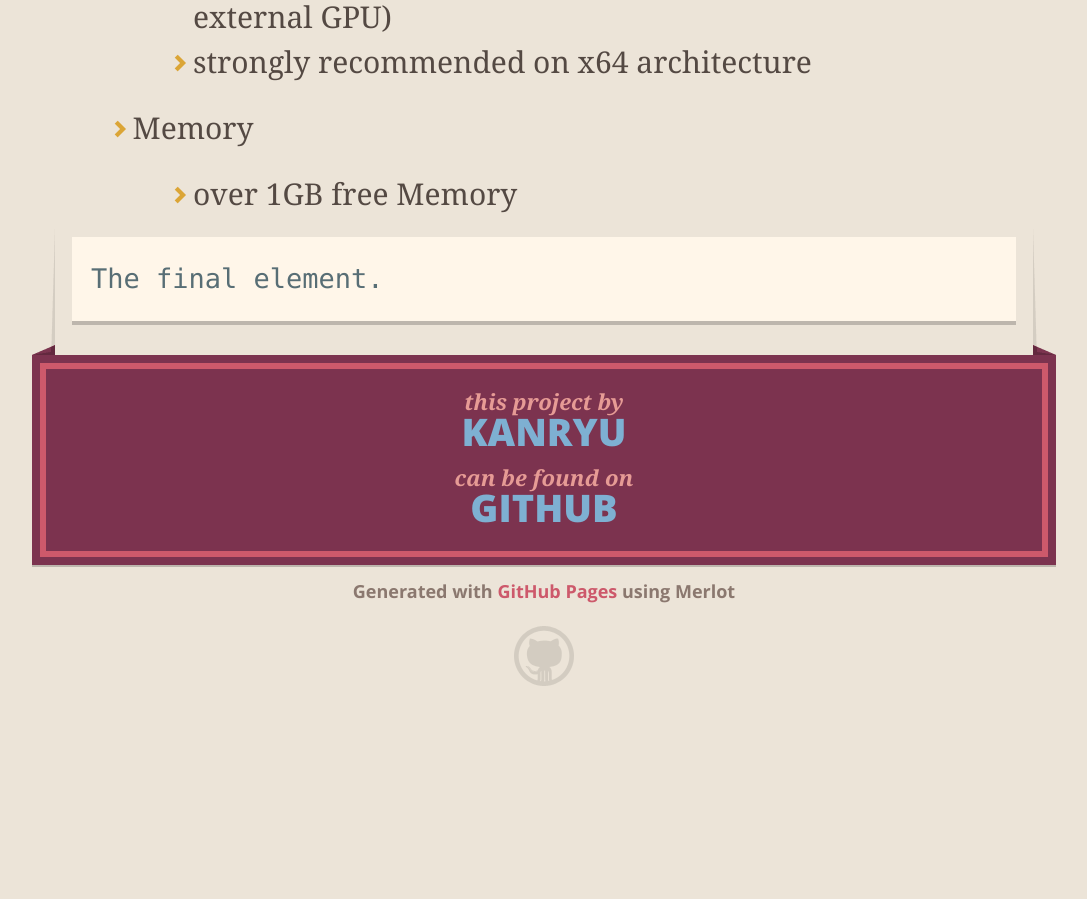
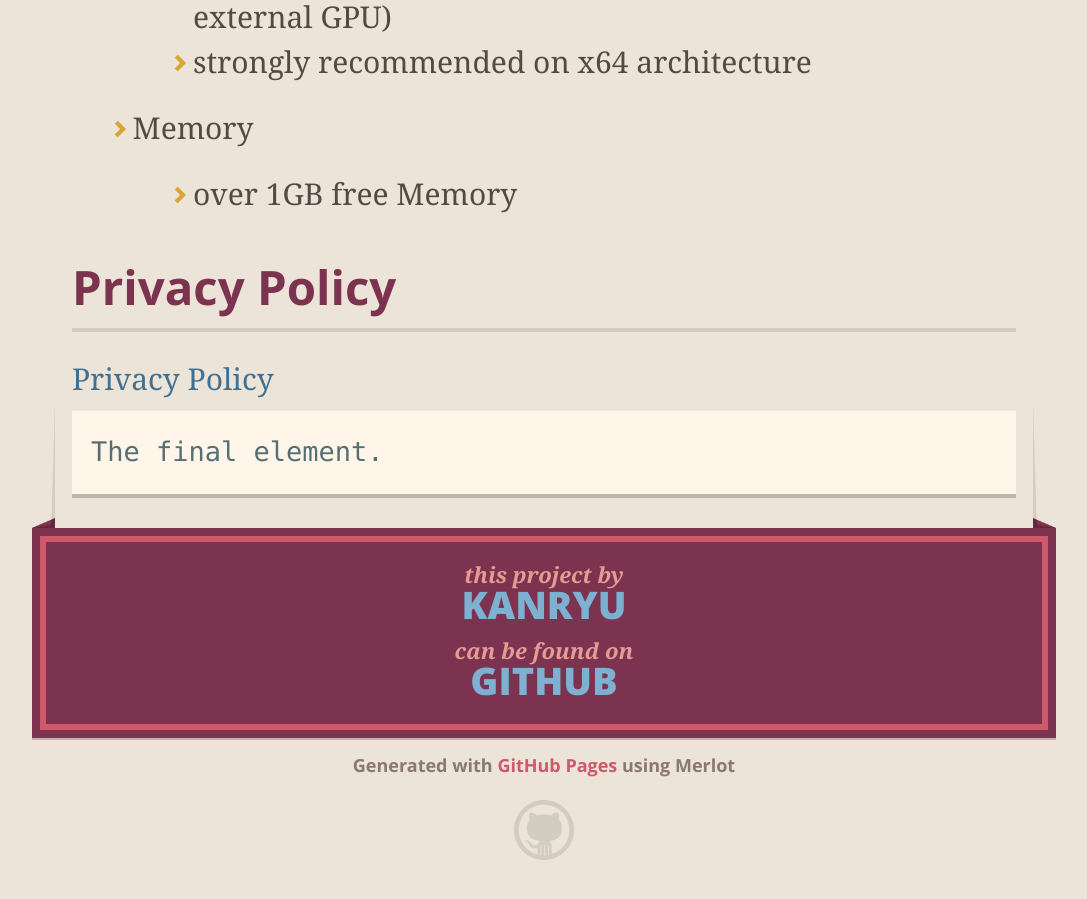
Before and after one commit to kanryu/quickviewer, a Jekyll site: the page built from docs/index.md, in a window 1280 px wide and 900 px high, scrolled down 24605 px. Shown: the whole window, without its empty margins (96-1183 px from the left). Built offline with Jekyll 4.4.1, drawn with Linux system fonts in a browser that asks for light colours; nearby versions of some CDN libraries; comment, search, counter and statistics services are not loaded; our own code applies the rules of GitHub Pages for plain Markdown files; before the commit the page ends 25331 px from its top, so only the background shows below that.

Commit message:
Update index.md

````diff
--- a/docs/index.md
+++ b/docs/index.md
@@ -362,6 +362,10 @@ You can do screen operations with the main menu, tool bar, mouse button, wheel,
 - Memory
     - over 1GB free Memory
 
+## Privacy Policy
+[Privacy Policy](https://kanryu.github.io/quickviewer/privacypolicy)
+
+
 ```
 The final element.
 ```
````
